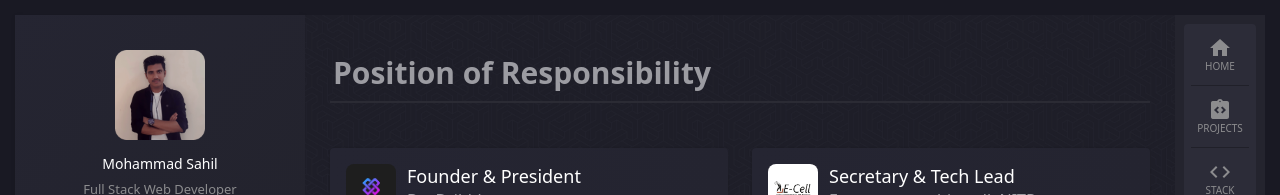
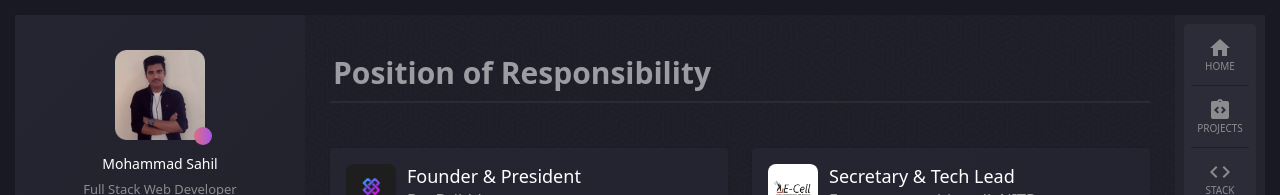
Before and after one commit to fly0305/portfolio-next.js-chakra, a Next.js app: page /por in a window 1280 px wide. Shown: the top 195 px of the page. Built offline with nearby package versions, Linux system fonts and the light colour scheme.

Commit message:
pulse animation added

```diff
--- a/components/Sidebar.tsx
+++ b/components/Sidebar.tsx
@@ -20,7 +20,10 @@ const Sidebar = ({display}) => {
     <div style={{display: display}} className={styles.sidebar_container}>
         <div className={styles.sidebar_profilecard}>
             <div className={styles.sidebar_profile}>
+                <div style={{position: "relative"}}>
                 <img src={profileImg.src} alt='Sahil_profile'/>
+                <span className="pulse"></span>
+                </div>
                 <p className={styles.profile_title}>Mohammad Sahil</p>
                 <p>Full Stack Web Developer<br/>Cloud Enthusiast</p>
             </div>
--- a/styles/globals.css
+++ b/styles/globals.css
@@ -396,3 +396,48 @@ figure.effect-sadie:hover p {
 	letter-spacing: 1px;
 	font-size: 68.5%;
 }
+
+/* pulse animation */
+
+.pulse {
+  display: block;
+  width: 18px;
+  height: 18px;
+  border-radius: 50%;
+  background: linear-gradient(90deg, #DA6E82 0%, #A756E6 100%);
+  cursor: pointer;
+  box-shadow: 0 0 0 rgba(176, 73, 255, 0.6);
+  animation: pulse 2s infinite;
+  position: absolute;
+  right: 25px;
+  bottom: -5px;
+}
+.pulse:hover {
+  animation: none;
+}
+
+@-webkit-keyframes pulse {
+  0% {
+    -webkit-box-shadow: 0 0 0 0 rgba(176, 73, 255, 0.6);
+  }
+  70% {
+      -webkit-box-shadow: 0 0 0 10px rgba(176, 73, 255, 0);
+  }
+  100% {
+      -webkit-box-shadow: 0 0 0 0 rgba(176, 73, 255, 0);
+  }
+}
+@keyframes pulse {
+  0% {
+    -moz-box-shadow: 0 0 0 0 rgba(176, 73, 255, 0.6s);
+    box-shadow: 0 0 0 0 rgba(176, 73, 255, 0.6s);
+  }
+  70% {
+      -moz-box-shadow: 0 0 0 10px rgba(176, 73, 255, 0);
+      box-shadow: 0 0 0 10px rgba(176, 73, 255, 0);
+  }
+  100% {
+      -moz-box-shadow: 0 0 0 0 rgba(176, 73, 255, 0);
+      box-shadow: 0 0 0 0 rgba(176, 73, 255, 0);
+  }
+}
```
